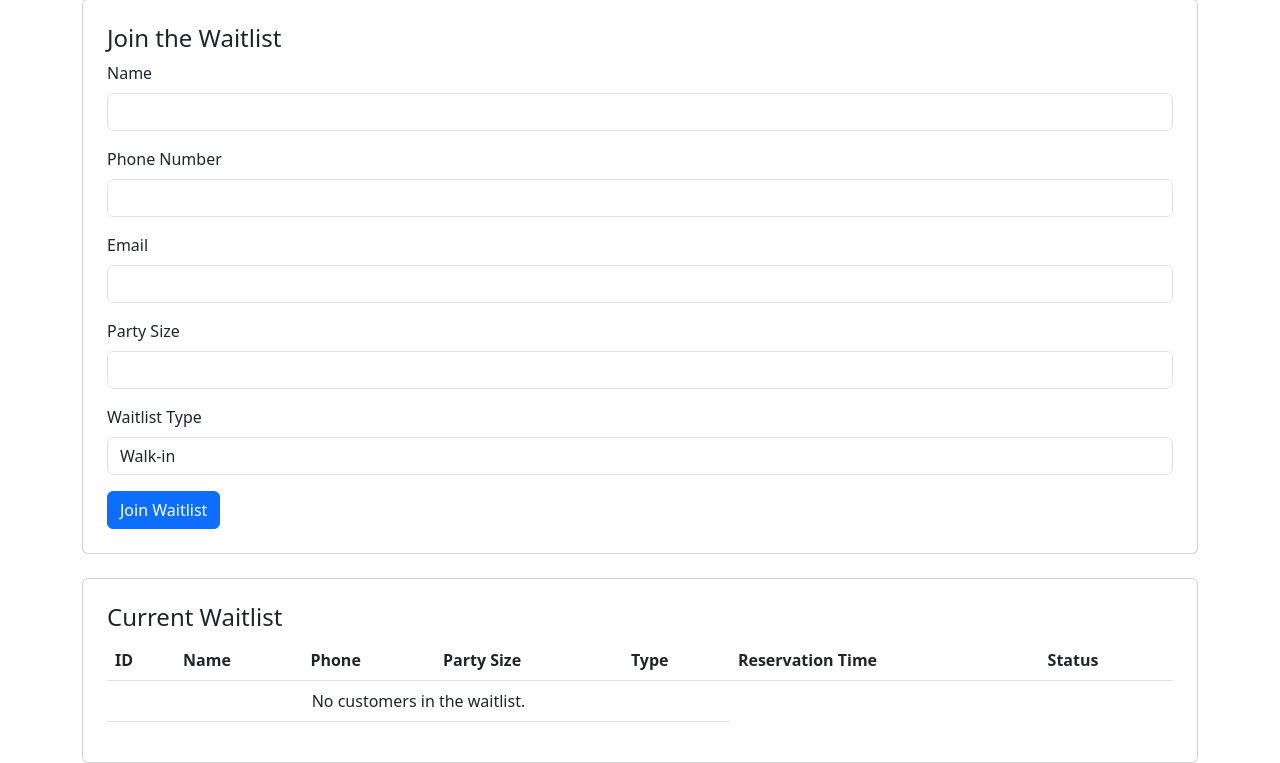
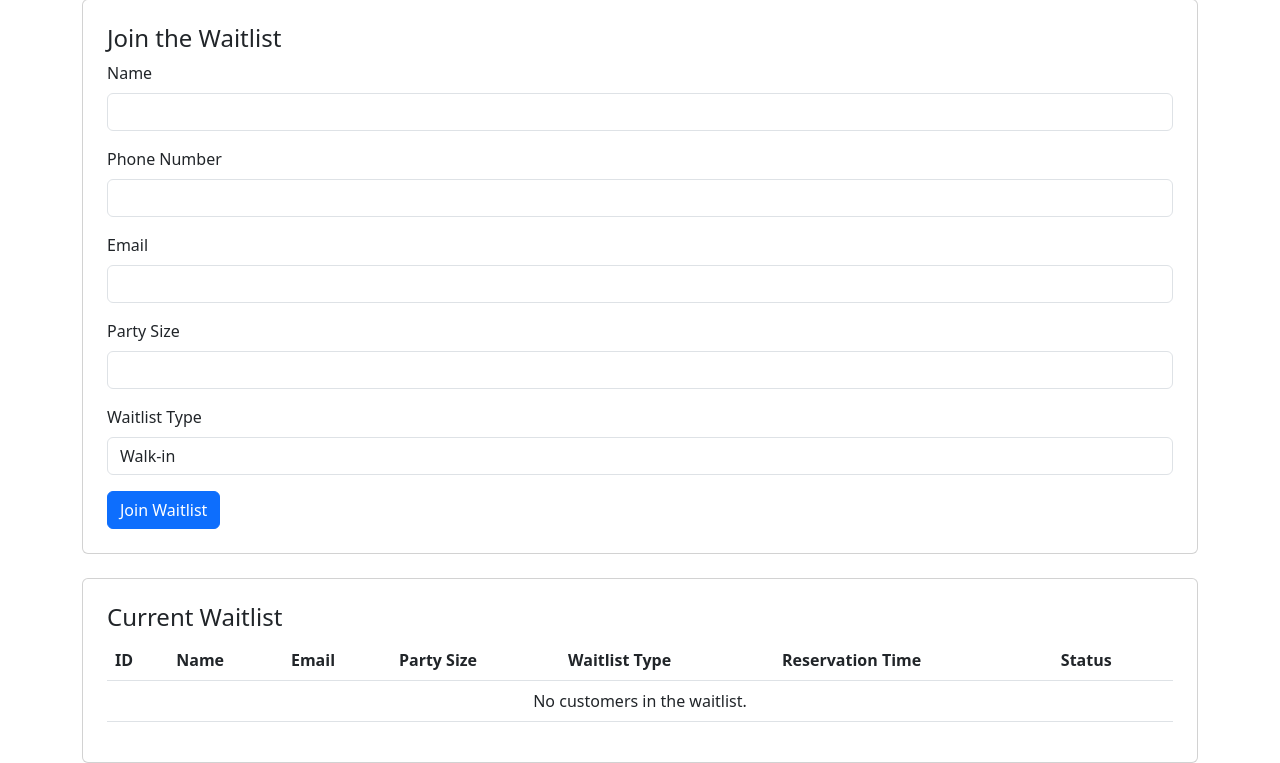
Before and after one commit to Posyyy/CSIS3126_Posy, a PHP site: page /index.html in a window 1280 px wide. Shown: the part 111-874 px from the top of the page. Run offline with PHP 8.4, Linux system fonts and the light colour scheme; data that the repository does not hold is empty.

Commit message:
fixed the waitlist

```diff
--- a/get_waitlist.php
+++ b/get_waitlist.php
@@ -1,10 +1,14 @@
 <?php
 include 'db.php';
 
-$sql = "SELECT Waitlist.waitlist_id, Customers.name, Customers.phone_number, Waitlist.party_size, Waitlist.status, Waitlist.arrival_time
-        FROM Waitlist
-        INNER JOIN Customers ON Waitlist.customer_id = Customers.customer_id
-        ORDER BY Waitlist.arrival_time ASC";
+$restaurant_id = $_SESSION['restaurant_id'] ?? 1;
+
+$sql = "SELECT waitlist.waitlist_id, customers.name, customers.email, waitlist.party_size, waitlist.status,
+               waitlist.arrival_time, waitlist.waitlist_type, waitlist.reservation_time
+        FROM waitlist
+        INNER JOIN customers ON waitlist.customer_id = customers.customer_id
+        WHERE waitlist.restaurant_id = $restaurant_id
+        ORDER BY waitlist.arrival_time ASC";
 
 $result = $conn->query($sql);
 
@@ -13,7 +17,10 @@ if ($result->num_rows > 0) {
         echo "<tr>";
         echo "<td>" . $row['waitlist_id'] . "</td>";
         echo "<td>" . htmlspecialchars($row['name']) . "</td>";
+        echo "<td>" . htmlspecialchars($row['email']) . "</td>";
         echo "<td>" . $row['party_size'] . "</td>";
+        echo "<td>" . htmlspecialchars($row['waitlist_type']) . "</td>";
+        echo "<td>" . ($row['reservation_time'] ?? 'N/A') . "</td>";
         echo "<td id='status-{$row['waitlist_id']}'>" . htmlspecialchars($row['status']) . "</td>";
 
         session_start();
@@ -27,7 +34,7 @@ if ($result->num_rows > 0) {
         echo "</tr>";
     }
 } else {
-    echo "<tr><td colspan='5' class='text-center'>No customers in the waitlist.</td></tr>";
+    echo "<tr><td colspan='7' class='text-center'>No customers in the waitlist.</td></tr>";
 }
 
 $conn->close();
--- a/index.html
+++ b/index.html
@@ -2,8 +2,7 @@
 session_start();
 include 'db.php';
 
-$restaurant_id = 5; // Replace this dynamically if needed
-$restaurant_id = 1;
+$restaurant_id = $_SESSION['restaurant_id'] ?? 1; // Dynamically set restaurant ID
 ?>
 
 <!DOCTYPE html>
@@ -15,7 +14,6 @@ $restaurant_id = 1;
     <link href="https://cdn.jsdelivr.net/npm/bootstrap@5.3.0/dist/css/bootstrap.min.css" rel="stylesheet">
     <script src="https://code.jquery.com/jquery-3.6.0.min.js"></script>
     <style>
-        /* Admin Login Button - Fixed to Top-Right */
         .admin-button {
             position: absolute;
             top: 20px;
@@ -23,7 +21,6 @@ $restaurant_id = 1;
             z-index: 1000;
         }
 
-        /* Hidden Admin Login Form */
         .login-container {
             position: absolute;
             top: 60px;
@@ -32,28 +29,22 @@ $restaurant_id = 1;
             padding: 10px;
             border-radius: 8px;
             box-shadow: 0px 4px 6px rgba(0, 0, 0, 0.1);
-            display: none; /* Initially hidden */
+            display: none;
             z-index: 1000;
         }
     </style>
 </head>
 <body>
 
-<!-- Admin Login Button -->
 <button class="btn btn-primary admin-button" onclick="toggleLogin()">Login as Admin</button>
 
-<!-- Admin Login Form (Hidden Initially) -->
 <div class="login-container" id="loginForm">
     <form action="login.php" method="post">
         <div class="mb-2">
-            <label>
-                <input type="text" name="email" class="form-control" placeholder="email" required>
-            </label>
+            <input type="text" name="email" class="form-control" placeholder="Email" required>
         </div>
         <div class="mb-2">
-            <label>
-                <input type="password" name="password" class="form-control" placeholder="Password" required>
-            </label>
+            <input type="password" name="password" class="form-control" placeholder="Password" required>
         </div>
         <button type="submit" class="btn btn-success btn-sm w-100">Login</button>
     </form>
@@ -62,34 +53,33 @@ $restaurant_id = 1;
 <div class="container mt-5">
     <h2 class="text-center">Restaurant Queue Management</h2>
 
-    <!-- Customer Form -->
     <div class="card p-4 my-4">
         <h4>Join the Waitlist</h4>
         <form id="waitlistForm">
             <input type="hidden" name="restaurant_id" value="<?php echo $restaurant_id; ?>">
 
             <div class="mb-3">
-                <label for="name" class="form-label">Name</label>
-                <input type="text" class="form-control" name="name" id="name" required>
+                <label class="form-label">Name</label>
+                <input type="text" class="form-control" name="name" required>
             </div>
 
             <div class="mb-3">
-                <label for="phone_number" class="form-label">Phone Number</label>
-                <input type="tel" class="form-control" name="phone_number" id="phone_number" required>
+                <label class="form-label">Phone Number</label>
+                <input type="tel" class="form-control" name="phone_number" required>
             </div>
 
             <div class="mb-3">
-                <label for="email" class="form-label">Email</label>
-                <input type="email" class="form-control" name="email" id="email" required>
+                <label class="form-label">Email</label>
+                <input type="email" class="form-control" name="email" required>
             </div>
 
             <div class="mb-3">
-                <label for="party_size" class="form-label">Party Size</label>
-                <input type="number" class="form-control" name="party_size" id="party_size" required>
+                <label class="form-label">Party Size</label>
+                <input type="number" class="form-control" name="party_size" required>
             </div>
 
             <div class="mb-3">
-                <label for="waitlist_type" class="form-label">Waitlist Type</label>
+                <label class="form-label">Waitlist Type</label>
                 <select class="form-control" name="waitlist_type" id="waitlist_type" required onchange="toggleReservationTime()">
                     <option value="Walk-in">Walk-in</option>
                     <option value="Reservation">Reservation</option>
@@ -97,7 +87,7 @@ $restaurant_id = 1;
             </div>
 
             <div class="mb-3" id="reservation_time_container" style="display: none;">
-                <label for="reservation_time" class="form-label">Reservation Time</label>
+                <label class="form-label">Reservation Time</label>
                 <input type="time" class="form-control" name="reservation_time" id="reservation_time">
             </div>
 
@@ -105,7 +95,6 @@ $restaurant_id = 1;
         </form>
     </div>
 
-    <!-- Waitlist Table -->
     <div class="card p-4">
         <h4>Current Waitlist</h4>
         <table class="table">
@@ -113,9 +102,9 @@ $restaurant_id = 1;
             <tr>
                 <th>ID</th>
                 <th>Name</th>
-                <th>Phone</th>
+                <th> Email </th>
                 <th>Party Size</th>
-                <th>Type</th>
+                <th>Waitlist Type</th>
                 <th>Reservation Time</th>
                 <th>Status</th>
             </tr>
@@ -146,14 +135,12 @@ $restaurant_id = 1;
         }
     }
 
-    // Fetch Waitlist Data
     function loadWaitlist() {
         $.get("get_waitlist.php", function(data) {
             $("#waitlistTable").html(data);
         });
     }
 
-    // Handle Form Submission
     $("#waitlistForm").submit(function(event) {
         event.preventDefault();
 
@@ -161,10 +148,10 @@ $restaurant_id = 1;
             alert(response);
             loadWaitlist();
             $("#waitlistForm")[0].reset();
+            toggleReservationTime();
         });
     });
 
-    // Load waitlist when page loads
     $(document).ready(loadWaitlist);
 </script>
 
```
